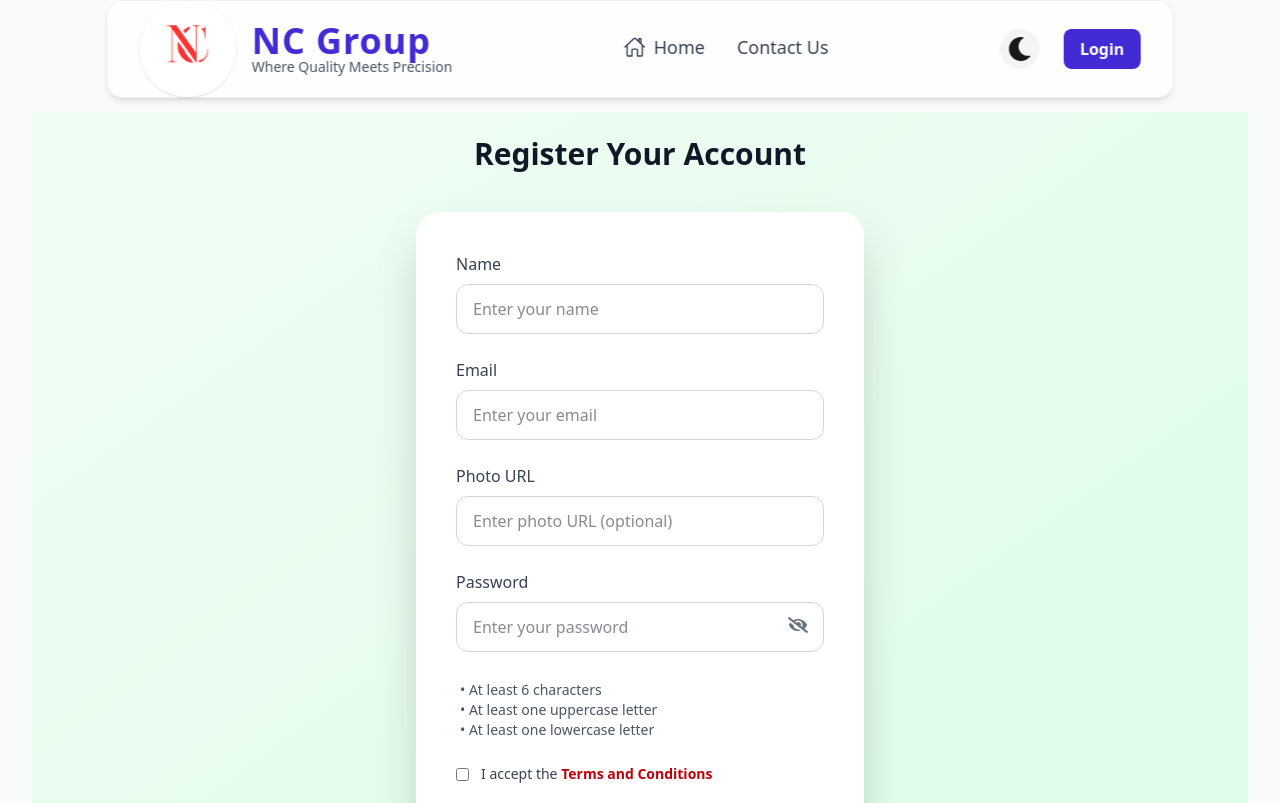
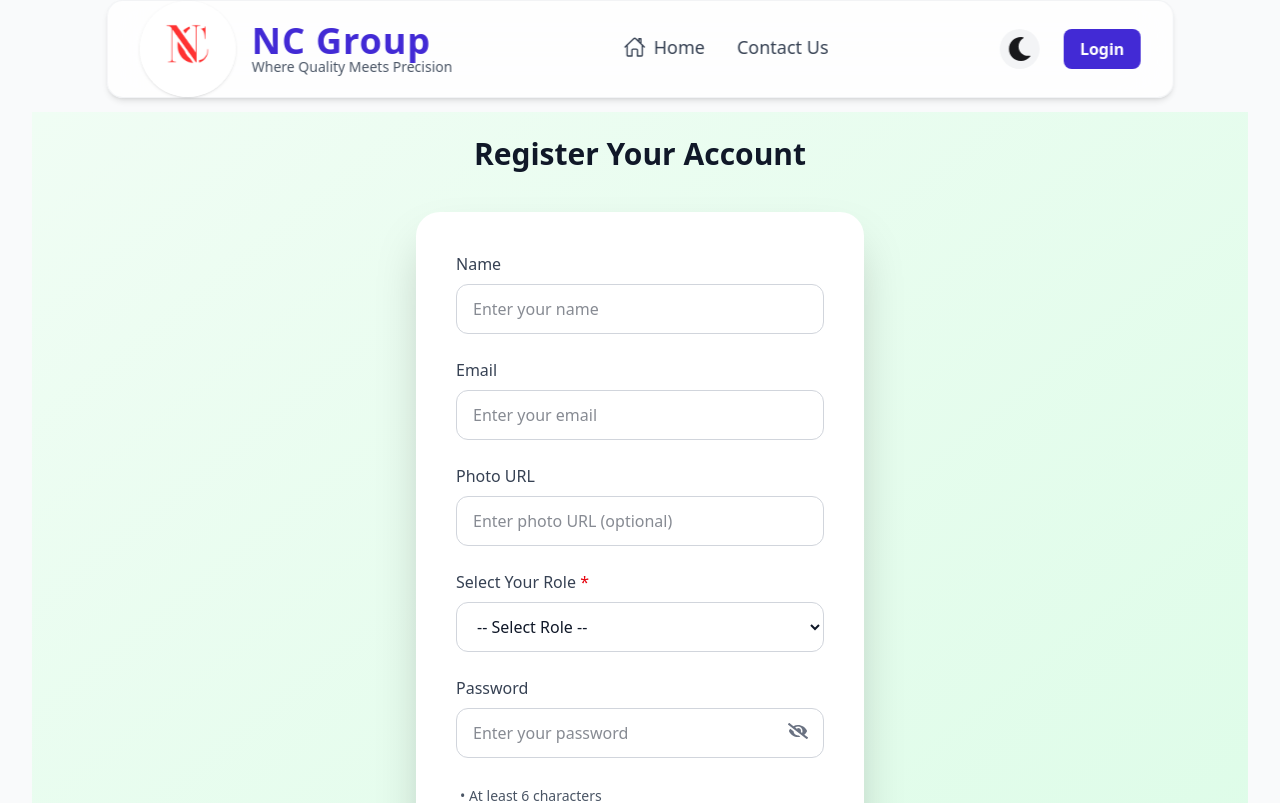
Before and after one commit to nazmul09ipe/staff-sphere-hr-management-app, a React (Vite) app: page /auth/register in a window 1280 px wide. Shown: the top 803 px of the page. Built offline with nearby package versions, Linux system fonts and the light colour scheme; no server answers.

Commit message:
modify register page

```diff
--- a/src/Pages/Register.jsx
+++ b/src/Pages/Register.jsx
@@ -6,11 +6,9 @@ import { useState } from "react";
 import { FaEye, FaEyeSlash } from "react-icons/fa";
 import { use } from "react";
 
-
 import { AuthContext } from "../Contexts/AuthContext/AuthProvider";
 import PageTitle from '../Shared/PageTitle';
 import { updateProfile } from 'firebase/auth';
-
 
 function Register() {
   const { createUser, setUser } = use(AuthContext);
@@ -23,10 +21,16 @@ function Register() {
     const name = e.target.name.value;
     const email = e.target.email.value;
     const photo = e.target.photo.value;
+    const role = e.target.role.value; // ⭐ GET ROLE
     const password = e.target.password.value;
 
     const uppercasePattern = /[A-Z]/;
     const lowercasePattern = /[a-z]/;
+
+    if (!role) {
+      alert("Please select a role (Employee or HR).");
+      return;
+    }
 
     if (password.length < 6) {
       alert("Password must be at least 6 characters long.");
@@ -44,11 +48,18 @@ function Register() {
     createUser(email, password)
       .then((result) => {
         const user = result.user;
+
         return updateProfile(user, {
           displayName: name,
           photoURL: photo,
         }).then(() => {
-          setUser({ ...user, displayName: name, photoURL: photo });
+
+          // You can store role in DB (Firestore) here
+          // Example:
+          // await setDoc(doc(db, "users", user.uid), { name, email, role });
+
+          setUser({ ...user, displayName: name, photoURL: photo, role });
+
           navigate("/");
         });
       })
@@ -61,6 +72,7 @@ function Register() {
   return (
     <div className="min-h-screen flex flex-col justify-center items-center bg-linear-to-br from-green-50 to-green-100 dark:from-gray-900 dark:to-gray-800 transition-colors duration-500 p-6">
       <PageTitle title="Register"></PageTitle>
+
       <h1 className="text-2xl md:text-3xl font-bold text-gray-900 dark:text-gray-100 mb-10">
         Register Your Account
       </h1>
@@ -68,6 +80,7 @@ function Register() {
       <div className="bg-white dark:bg-gray-900 shadow-2xl rounded-3xl w-full max-w-md p-8 md:p-10 transition-colors duration-500">
         <form onSubmit={handleRegister} className="flex flex-col gap-6">
 
+          {/* Name */}
           <div className="flex flex-col">
             <label className="mb-2 font-medium text-gray-700 dark:text-gray-300">
               Name
@@ -77,38 +90,59 @@ function Register() {
               name="name"
               placeholder="Enter your name"
               required
-              className="px-4 py-3 rounded-xl border border-gray-300 dark:border-gray-700 bg-white/80 dark:bg-gray-800/80 text-gray-900 dark:text-gray-100 focus:outline-none focus:ring-2 focus:ring-green-500 transition"
+              className="px-4 py-3 rounded-xl border border-gray-300 dark:border-gray-700
+              bg-white/80 dark:bg-gray-800/80 text-gray-900 dark:text-gray-100
+              focus:outline-none focus:ring-2 focus:ring-green-500 transition"
             />
           </div>
 
-
+          {/* Email */}
           <div className="flex flex-col">
-            <label className="mb-2 font-medium text-gray-700 dark:text-gray-300">
-              Email
-            </label>
+            <label className="mb-2 font-medium text-gray-700 dark:text-gray-300">Email</label>
             <input
               type="email"
               name="email"
               placeholder="Enter your email"
               required
-              className="px-4 py-3 rounded-xl border border-gray-300 dark:border-gray-700 bg-white/80 dark:bg-gray-800/80 text-gray-900 dark:text-gray-100 focus:outline-none focus:ring-2 focus:ring-green-500 transition"
+              className="px-4 py-3 rounded-xl border border-gray-300 dark:border-gray-700
+              bg-white/80 dark:bg-gray-800/80 text-gray-900 dark:text-gray-100
+              focus:outline-none focus:ring-2 focus:ring-green-500 transition"
             />
           </div>
 
-
+          {/* Photo URL */}
           <div className="flex flex-col">
-            <label className="mb-2 font-medium text-gray-700 dark:text-gray-300">
-              Photo URL
-            </label>
+            <label className="mb-2 font-medium text-gray-700 dark:text-gray-300">Photo URL</label>
             <input
               type="text"
               name="photo"
               placeholder="Enter photo URL (optional)"
-              className="px-4 py-3 rounded-xl border border-gray-300 dark:border-gray-700 bg-white/80 dark:bg-gray-800/80 text-gray-900 dark:text-gray-100 focus:outline-none focus:ring-2 focus:ring-green-500 transition"
+              className="px-4 py-3 rounded-xl border border-gray-300 dark:border-gray-700
+              bg-white/80 dark:bg-gray-800/80 text-gray-900 dark:text-gray-100
+              focus:outline-none focus:ring-2 focus:ring-green-500 transition"
             />
           </div>
 
+          {/* ⭐ ROLE DROPDOWN (Required) */}
+          <div className="flex flex-col">
+            <label className="mb-2 font-medium text-gray-700 dark:text-gray-300">
+              Select Your Role <span className="text-red-600">*</span>
+            </label>
+            <select
+              name="role"
+              required
+              className="px-4 py-3 rounded-xl border border-gray-300 dark:border-gray-700
+              bg-white/80 dark:bg-gray-800/80 text-gray-900 dark:text-gray-100
+              focus:outline-none focus:ring-2 focus:ring-green-500 transition"
+            >
+              <option value="">-- Select Role --</option>
+              <option value="Employee">Employee</option>
+              <option value="HR">HR</option>
+              {/* ADMIN NOT ALLOWED HERE */}
+            </select>
+          </div>
 
+          {/* Password */}
           <div className="flex flex-col relative">
             <label className="mb-2 font-medium text-gray-700 dark:text-gray-300">
               Password
@@ -118,42 +152,44 @@ function Register() {
               name="password"
               placeholder="Enter your password"
               required
-              className="px-4 py-3 rounded-xl border border-gray-300 dark:border-gray-700 bg-white/80 dark:bg-gray-800/80 text-gray-900 dark:text-gray-100 pr-12 focus:outline-none focus:ring-2 focus:ring-green-500 transition w-full"
+              className="px-4 py-3 rounded-xl border border-gray-300 dark:border-gray-700
+              bg-white/80 dark:bg-gray-800/80 text-gray-900 dark:text-gray-100
+              pr-12 focus:outline-none focus:ring-2 focus:ring-green-500 transition w-full"
             />
             <span
-              className="absolute right-4 top-2/3 transform -translate-y-1/2 cursor-pointer text-gray-500 dark:text-gray-300"
+              className="absolute right-4 top-2/3 -translate-y-1/2 cursor-pointer
+              text-gray-500 dark:text-gray-300"
               onClick={() => setShowPassword(!showPassword)}
             >
               {showPassword ? <FaEye size={20} /> : <FaEyeSlash size={20} />}
             </span>
           </div>
 
-
+          {/* Password rules */}
           <p className="text-sm text-gray-600 dark:text-gray-400 mt-1 ml-1">
             <span className="block">• At least 6 characters</span>
             <span className="block">• At least one uppercase letter</span>
             <span className="block">• At least one lowercase letter</span>
           </p>
 
+          {/* Terms */}
           <div className="flex items-center gap-3">
             <input type="checkbox" required className="accent-green-500" />
             <span className="text-sm text-gray-700 dark:text-gray-300">
               I accept the{" "}
-              <Link
-                to="/terms"
-                className="font-semibold text-red-700 hover:text-blue-600"
-              >
+              <Link to="/terms" className="font-semibold text-red-700 hover:text-blue-600">
                 Terms and Conditions
               </Link>
             </span>
           </div>
 
-
-          <button className="w-full py-3 rounded-xl bg-blue-600 dark:bg-green-500 text-white font-semibold hover:bg-blue-700 dark:hover:bg-green-600 transition">
+          {/* Button */}
+          <button className="w-full py-3 rounded-xl bg-blue-600 dark:bg-green-500 text-white font-semibold
+          hover:bg-blue-700 dark:hover:bg-green-600 transition">
             Register
           </button>
 
-
+          {/* Login Link */}
           <div className="flex justify-center items-center gap-2 mt-4 text-gray-700 dark:text-gray-300">
             <span>Already have an account?</span>
             <Link
```
